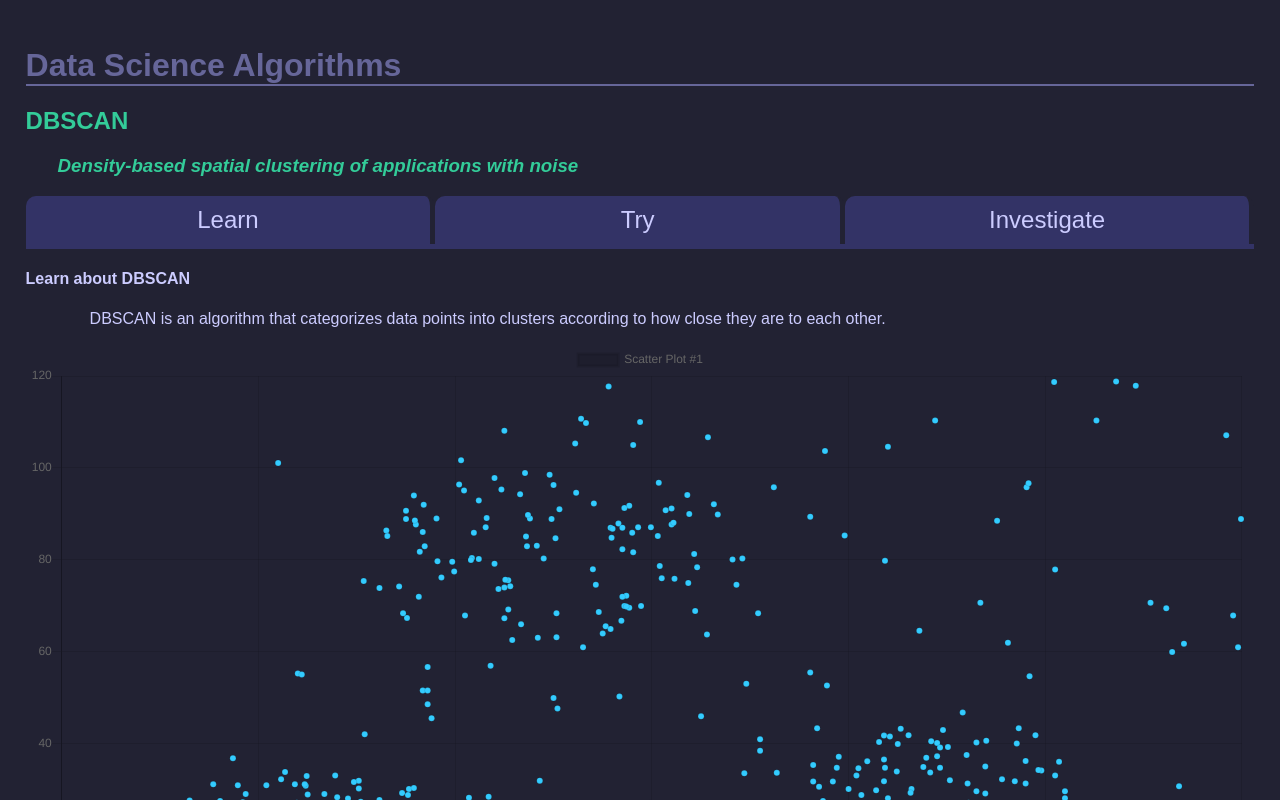
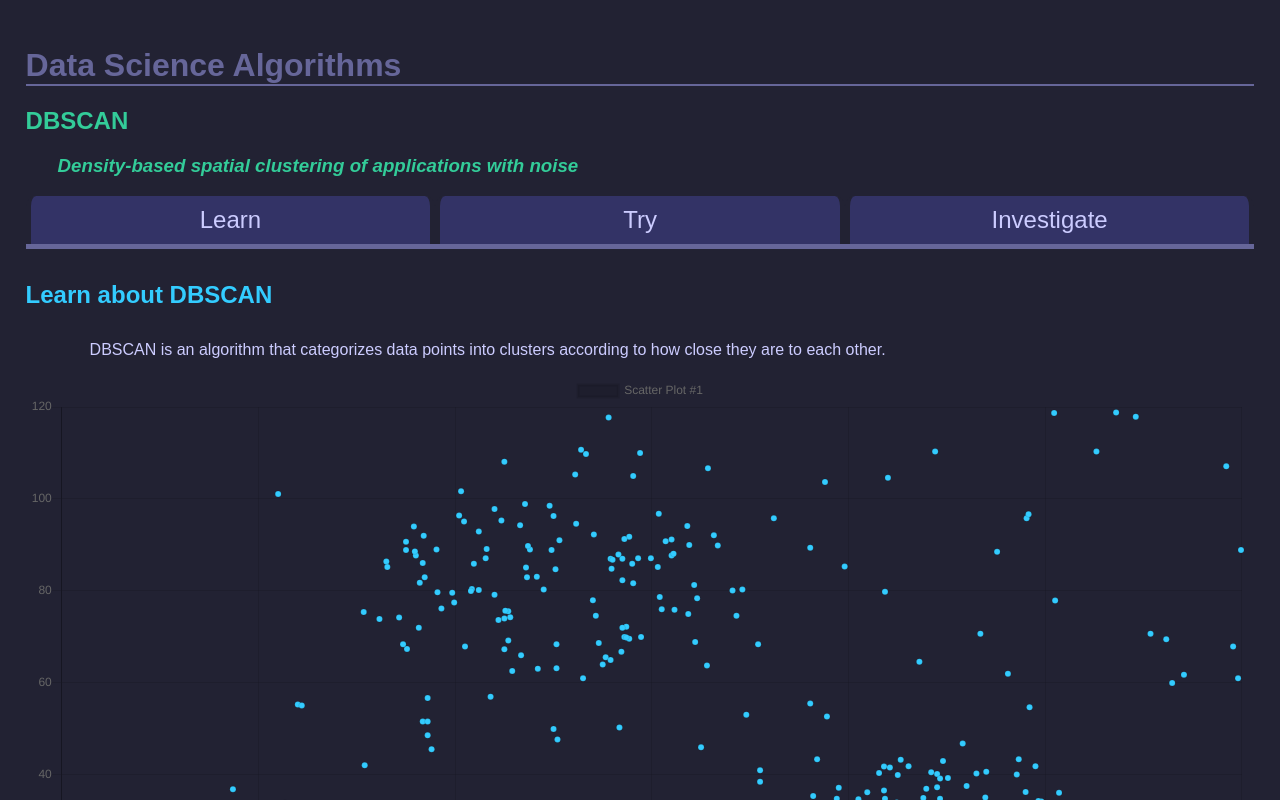
Before and after one commit to aalvinlin/DS-algorithms, a React (Vite) app: page / in a window 1280 px wide. Shown: the top 800 px of the page. Built offline with nearby package versions, Linux system fonts and the light colour scheme.

Commit message:
finish navbar styling

```diff
--- a/src/App.css
+++ b/src/App.css
@@ -34,6 +34,11 @@ h3 {
     color: #33CC99;
     font-style: oblique;
     margin-left: 2rem;
+}
+
+h4 {
+    color: #33CCFF;
+    font-size: 1.5rem;
 }
 
 hr {
@@ -93,7 +98,7 @@ nav {
     justify-content: space-around;
     align-items: center;
 
-    border-bottom: 5px solid #333366;
+    border-bottom: 5px solid #666699;
 }
 
 nav a {
@@ -118,10 +123,10 @@ nav a {
     border-radius: 10px 10px 0 0;
 }
 
-nav a:hover {
-    background-color: #444477;
+nav a.active {
+    background-color: #666699;
 }
 
-nav a:last-child() {
-    border-right: none;
+nav a {
+    border-left: 5px solid #222233;
 }
--- a/src/components/Navbar.js
+++ b/src/components/Navbar.js
@@ -5,7 +5,7 @@ const Navbar = () => {
 
     return (
         <nav>
-            <NavLink to="/">Learn</NavLink>
+            <NavLink to="/home">Learn</NavLink>
             <NavLink to="/try">Try</NavLink>
             <NavLink to="/investigate">Investigate</NavLink>
         </nav>
```
